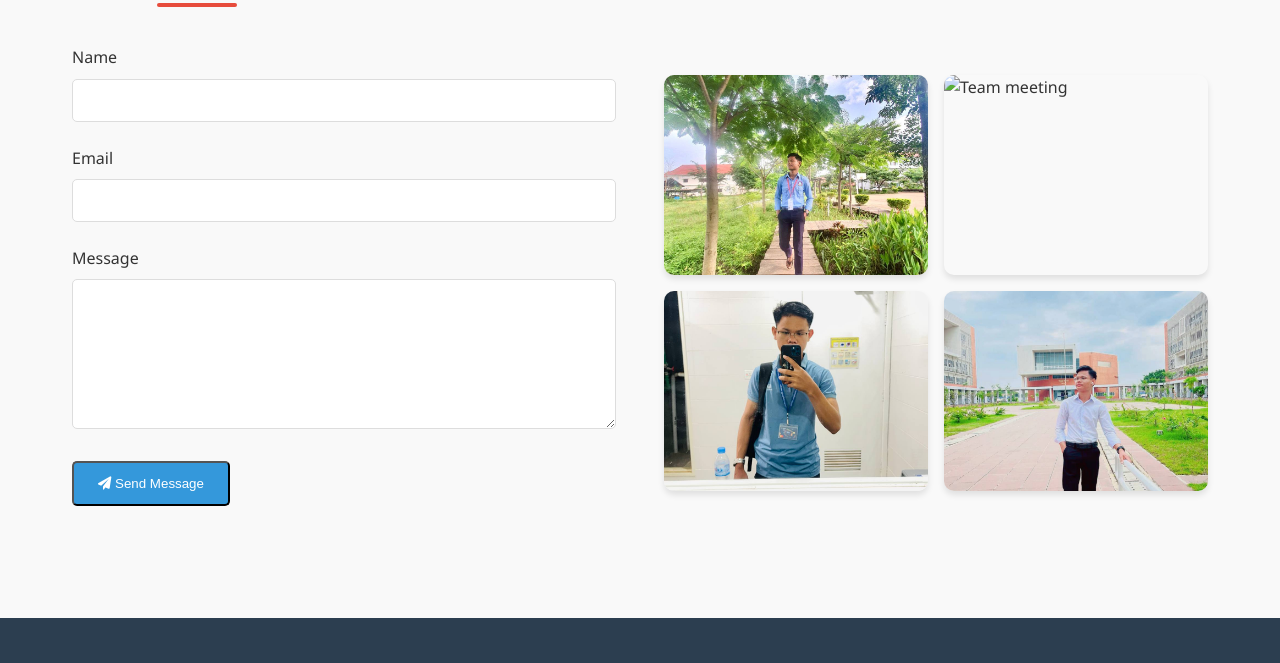
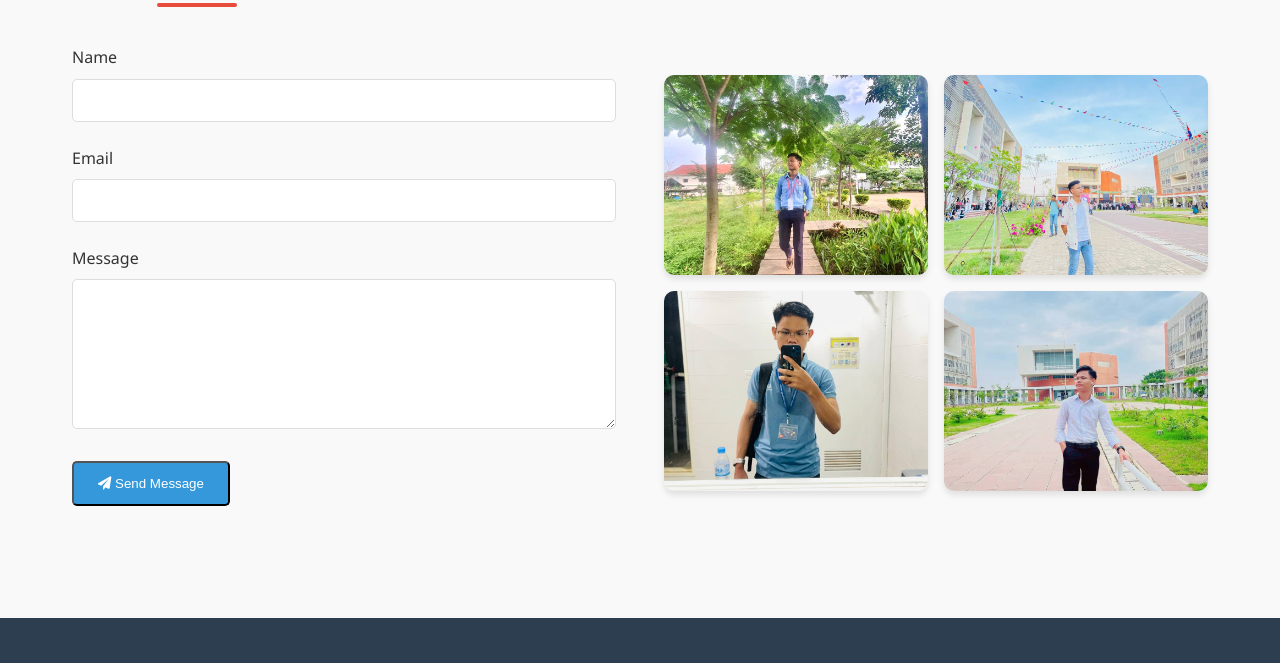
Before and after one commit to Bun-Piseth/portfolio.github.io, a plain HTML site: page index.html in a window 1280 px wide. Shown: the part 3421-4084 px from the top of the page. Drawn offline with Linux system fonts and the light colour scheme.

Commit message:
Fix HTML encoding issues in index.html

```diff
--- a/index.html
+++ b/index.html
@@ -273,7 +273,7 @@
             </div>
             <div class="contact-images">
                 <img src="p2.jpg" alt="Working on laptop" class="contact-img">
-                <img src="p3.jpg" alt="Team meeting" class="contact-img">
+                <img src="p4.jpg" alt="Team meeting" class="contact-img">
                 <img src="p1.jpg" alt="Team meeting" class="contact-img">
                 <img src="p.jpg" alt="Team meeting" class="contact-img">
             </div>
@@ -318,4 +318,5 @@
     </footer>
     <script src="script.js"></script>
 </body>
+
 </html>
```
